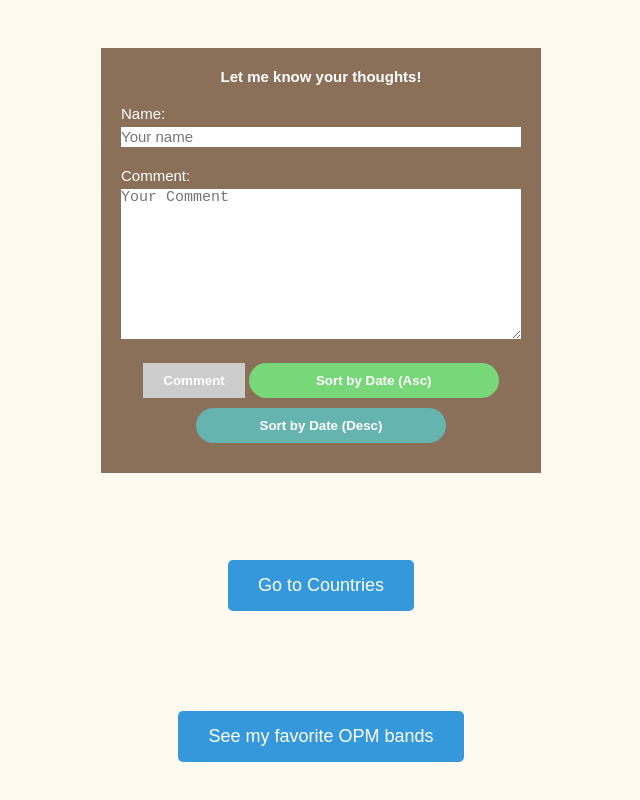
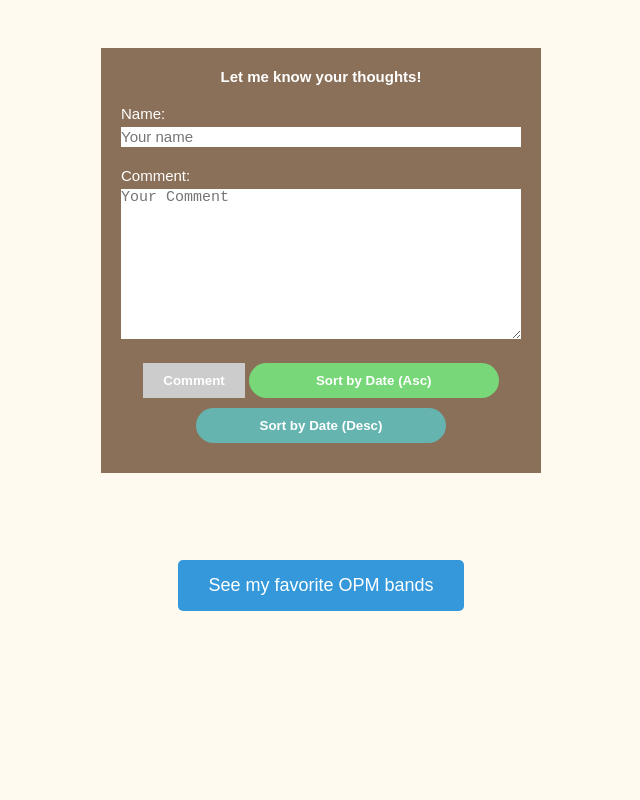
Before and after one commit to PUP-BSIT/final-exercise-ternalapriljoy, a plain HTML site: page index.html in a window 1280 px wide. Shown: the part 6834-7634 px from the top of the page, without its empty margins (319-959 px from the left). After the commit the page ends 7545 px from the top, so only its background shows below. Drawn offline with nearby package versions, Linux system fonts and the light colour scheme; files whose address does not match are found by name.

Commit message:
remove unnecessary content.

```diff
--- a/index.html
+++ b/index.html
@@ -399,11 +399,6 @@
         </div>
       </div>
     </div>
-    <div class="countries">
-      <a href="countries.html" class="link-button"
-        ><button>Go to Countries</button></a
-      >
-    </div>
     <div class="restapi">
       <a href="restapi/index.html" class="link-button">
         <button>See my favorite OPM bands</button>
```
